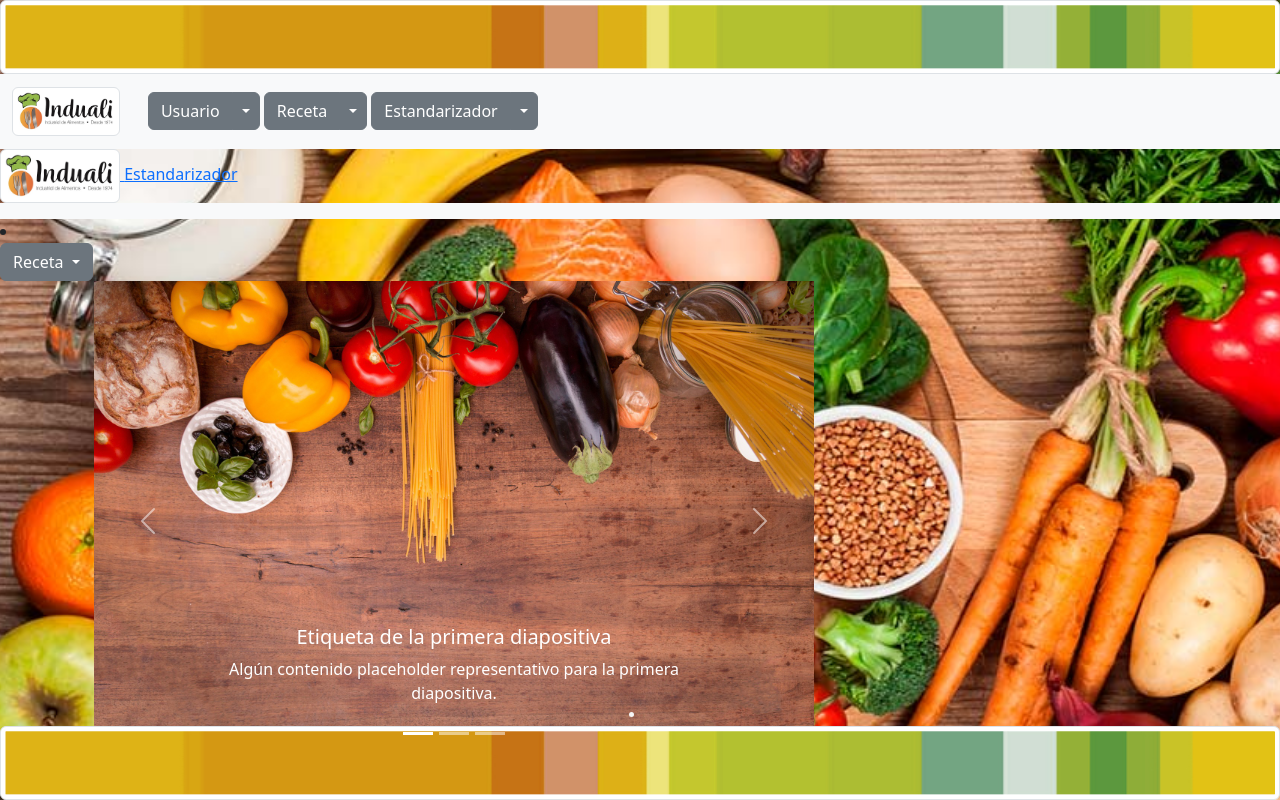
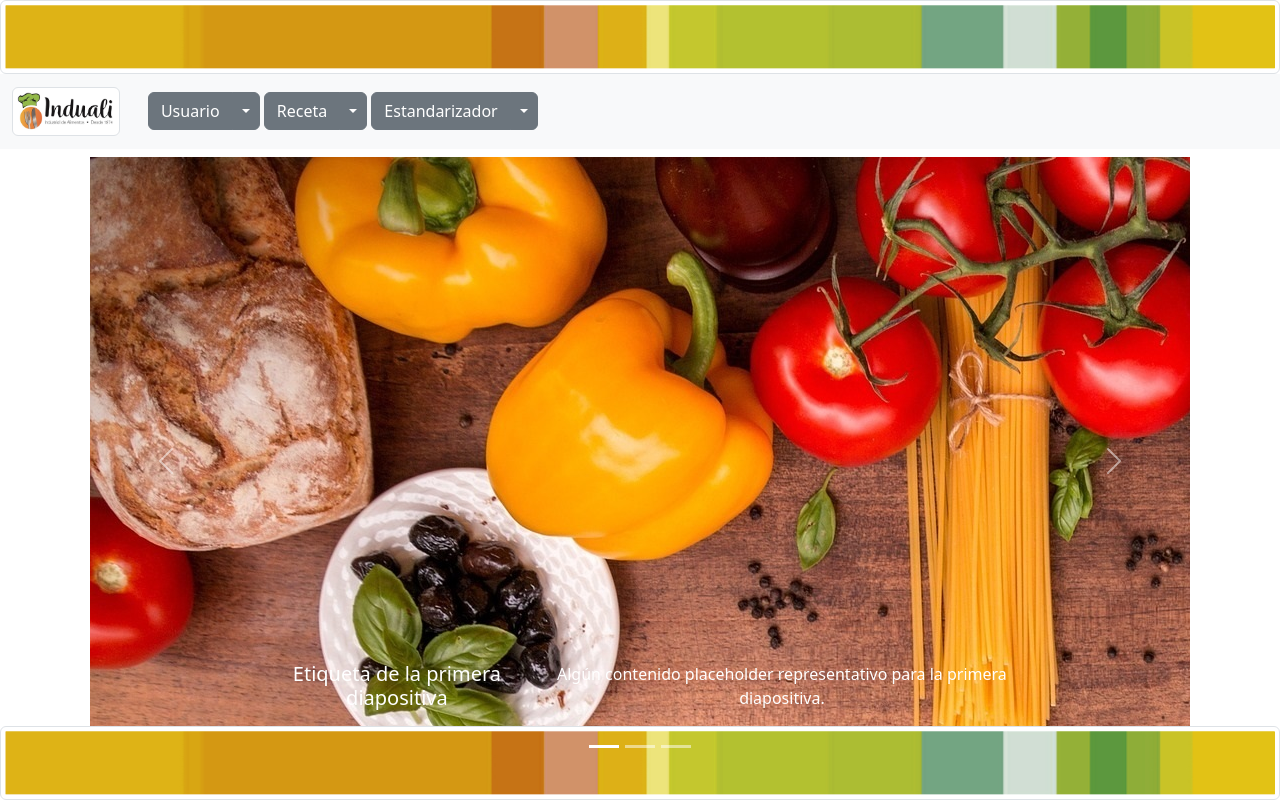
Before and after one commit to JenniferVR2022/ProyectoINDUALI, a Django app: page /principal/ in a window 1280 px wide. Run offline with Django 4.2, Linux system fonts and the light colour scheme; some libraries are stand-ins or nearby versions.

Commit message:
Cambios 30 Enero

```diff
--- a/base/templates/centroCostos/centroCostos.html
+++ b/base/templates/centroCostos/centroCostos.html
@@ -33,8 +33,6 @@
                   <center><th scope="col">Código Centro Costos</th></center>
                   <center><th scope="col">Nombre Centro Costos</th></center>
                     </tr>
-
-
                   </thead>
 
                 </table>
--- a/base/templates/componente/componente.html
+++ b/base/templates/componente/componente.html
@@ -20,7 +20,7 @@
 
       <section id="tablaUsuario">
       <section class="col-lg-12 table">
-          <div class="container text-center bg-white text-dark row g-6 border rounded">
+          <div class=" text-center bg-white text-dark row g-6 border rounded">
             <div class="row align-items-start">
               <div class="col-12 table-responsive">
                 <table class="table" id="tabla-general">
--- a/base/templates/ingreso.html
+++ b/base/templates/ingreso.html
@@ -3,7 +3,6 @@
 {% block contenido %}
 
 <section class="vh-80 gradient-custom">
-
     <div class="container py-2 ">
       <div class="row d-flex justify-content-center align-items-center ">
         <div class="col-12 col-md-8 col-lg-6 col-xl-5">
--- a/base/templates/menu.html
+++ b/base/templates/menu.html
@@ -2,10 +2,7 @@
 {% load static %}
 {% block contenido %}
 
-<section class="container">
-  <div class="row">
-    <div class="col-sm-12 col-md-6 col-lg-8">
-      <div id="carouselExampleCaptions" class="carousel slide" data-bs-ride="carousel" >
+      <div id="carouselExampleCaptions" class="carousel slide d-flex p-2" data-bs-ride="carousel" >
         <div class="carousel-indicators">
           <button type="button" data-bs-target="#carouselExampleCaptions" data-bs-slide-to="0" class="active" aria-current="true" aria-label="Slide 1"></button>
           <button type="button" data-bs-target="#carouselExampleCaptions" data-bs-slide-to="1" aria-label="Slide 2"></button>
@@ -13,22 +10,22 @@
         </div>
         <div class="carousel-inner">
           <div class="carousel-item active">
-        <img src="{% static 'img/prueba.jpg' %}" class="d-block w-100" alt="...">
-        <div class="carousel-caption d-none d-md-block">
+            <img src="{% static 'img/pruebaaaa.jpg' %}" class="d-flex  w-80" alt="...">
+            <div class="carousel-caption d-none d-md-flex ">
               <h5>Etiqueta de la primera diapositiva</h5>
               <p>Algún contenido placeholder representativo para la primera diapositiva.</p>
             </div>
           </div>
           <div class="carousel-item">
-        <img src="{% static 'img/prueba1.jpg' %}" class="d-block w-100" alt="...">
-        <div class="carousel-caption d-none d-md-block">
+            <img src="{% static 'img/prueba1.jpg' %}" class="d-flex  w-80" alt="...">
+            <div class="carousel-caption d-none d-md-flex ">
               <h5>Etiqueta de la segunda diapositiva</h5>
               <p>Algún contenido placeholder representativo para la segunda diapositiva.</p>
             </div>
           </div>
           <div class="carousel-item">
-        <img src="{% static 'img/prueba2.jpg' %}" class="d-block w-100" alt="...">
-        <div class="carousel-caption d-none d-md-block">
+            <img src="{% static 'img/prueba2.jpg' %}" class="d-flex  w-80" alt="...">
+            <div class="carousel-caption d-none d-md-flex ">
               <h5>Etiqueta de la tercera diapositiva</h5>
               <p>Algún contenido placeholder representativo para la tercera diapositiva.</p>
             </div>
@@ -43,9 +40,9 @@
           <span class="visually-hidden">Siguiente</span>
         </button>
       </div>
-    </div>
-  </div>
-</section>
+<script>
+    document.body.style.backgroundImage='none';
+</script>
 
 
 {% endblock contenido %}
--- a/base/templates/partials/body.html
+++ b/base/templates/partials/body.html
@@ -12,37 +12,22 @@
     <meta name="viewport" content="width=device-width, initial-scale=1.0">
     <link rel="stylesheet" href="{% static 'css/estilos.css' %}">
     <!-- Google Font: Source Sans Pro -->
-
     {% block stylesheet %}
-
-
     {% endblock stylesheet %}
-
     <link rel="stylesheet" type="text/css" href="{% static 'DataTables/datatables.min.css' %}"/>
-
-
     <title>Estandarizador</title>
-    </head>
-    <body class="img-fondo">
-
+</head>
+    <body class="img-fondo-as">
         {% include 'partials/navbar.html' %}
-        {% include 'partials/sidebar.html' %}
-
-
-    <div class="content-wrapper overflow-auto" >
-        {% include 'partials/header.html' %}
-
-    <div class="container">
-        {% block contenido %}
-        {% endblock contenido %}
-    </div>
-
+    <!-- <div class="" > -->
+        <div class="container" >
+            {% block contenido %}
+            {% endblock contenido %}
+        </div>
+    <!-- </div> -->
         {%include 'partials/footer.html' %}
-
         {% include 'partials/js.html' %}
-
         {% block javascript %}
-
-       {% endblock javascript %}
+        {% endblock javascript %}
     </body>
 </html>
--- a/base/templates/partials/footer.html
+++ b/base/templates/partials/footer.html
@@ -1,8 +1,5 @@
 {% load static %}
 
-<footer>
-        <li class="nav-item">
-          <img class="img-thumbnail img-fluid" src="{% static 'img/Cenefa.jpg' %}" width="5550" height="10">
-      </li>
-
-</footer>
+  <footer>
+    <img class="img-thumbnail img-fluid" src="{% static 'img/Cenefa.jpg' %}" width="auto" height="auto">
+  </footer>
--- a/base/templates/partials/modal.html
+++ b/base/templates/partials/modal.html
@@ -26,3 +26,4 @@
             </div>
         </div>
     </div>
+</div>
--- a/base/templates/partials/navbar.html
+++ b/base/templates/partials/navbar.html
@@ -1,65 +1,42 @@
 {% load static %}
 
 <div class="media">
-    <img class="img-thumbnail img-fluid" src="{% static 'img/Cenefa.jpg' %}" width="5550" height="20">
+    <img class="img-thumbnail img-fluid" src="{% static 'img/Cenefa.jpg' %}" width="auto" height="auto">
 </div>
 
 <nav class="navbar navbar-expand-lg navbar-light bg-light">
-
   <div class="container-fluid">
     <a class="navbar-brand" href="{% url 'principal' %}">
       <img class="img-thumbnail img-fluid" src="{% static 'img/Logo.jpg' %}" width="120" height="30">
     </a>
-
     <form class="container-fluid justify-content-start">
-
       <div class="btn-group">
         <button type="button" class="btn btn-secondary">Usuario</button>
-        <button type="button" class="btn btn-secondary dropdown-toggle dropdown-toggle-split" data-bs-toggle="dropdown" aria-expanded="false">
-               </button>
-
+        <button type="button" class="btn btn-secondary dropdown-toggle dropdown-toggle-split" data-bs-toggle="dropdown" aria-expanded="false"></button>
         <ul class="dropdown-menu">
           <li><a class="dropdown-item" <a href="{% url 'usuarios_crear' %}">Nuevo</a></li>
           <li><a class="dropdown-item" href="#">Permisos</a></li>
         </ul>
       </div>
-
-
       <div class="btn-group">
         <button type="button" class="btn btn-secondary">Receta</button>
-                <button type="button" class="btn btn-secondary dropdown-toggle dropdown-toggle-split" data-bs-toggle="dropdown" aria-expanded="false">
-                 </button>
+        <button type="button" class="btn btn-secondary dropdown-toggle dropdown-toggle-split" data-bs-toggle="dropdown" aria-expanded="false"></button>
         <ul class="dropdown-menu">
           <li><a class="dropdown-item" <a href="{% url 'receta' %}">Nuevo</a></li>
           <li><a class="dropdown-item" href="{% url 'ingrediente' %}">Ingrediente</a></li>
           <li><a class="dropdown-item" href="{% url 'ingrediente-crear'%}" class="btn btn-primary"><i class="bi bi-card-list"></i>Crear Ingrediente</a>
-                <li><a class="dropdown-item" href="{% url 'componente' %}" class="nav-link">Componente</a>
-
-
-                </li>
-
-
-
+          <li><a class="dropdown-item" href="{% url 'componente' %}" class="nav-link">Componente</a></li>
         </ul>
       </div>
-
-
       <div class="btn-group">
         <button type="button" class="btn btn-secondary">Estandarizador</button>
-                 <button type="button" class="btn btn-secondary dropdown-toggle dropdown-toggle-split" data-bs-toggle="dropdown" aria-expanded="false">
-                </button>
-
+        <button type="button" class="btn btn-secondary dropdown-toggle dropdown-toggle-split" data-bs-toggle="dropdown" aria-expanded="false"></button>
         <ul class="dropdown-menu" aria-labelledby="dropdownMenuButton">
           <li><a class="dropdown-item" href="#">Estandarizar</a><li>
           <li><a class="dropdown-item" href="{% url 'centroCostos' %}" class="nav-link">Centro Costos</a></li>
           <li><a class="dropdown-item" href="#">Lista de precios</a><li>
-
         </ul>
       </div>
-
-
-
+    </form>
   </div>
- </form>
-
 </nav>
```
Also changed, not shown: base/templates/ingrediente/ingrediente.html (+2 -76 lines), static/img/prueba.jpg (deleted), static/img/pruebaaaa.jpg (added). Lines whose indentation alone changed are shown as unchanged.
